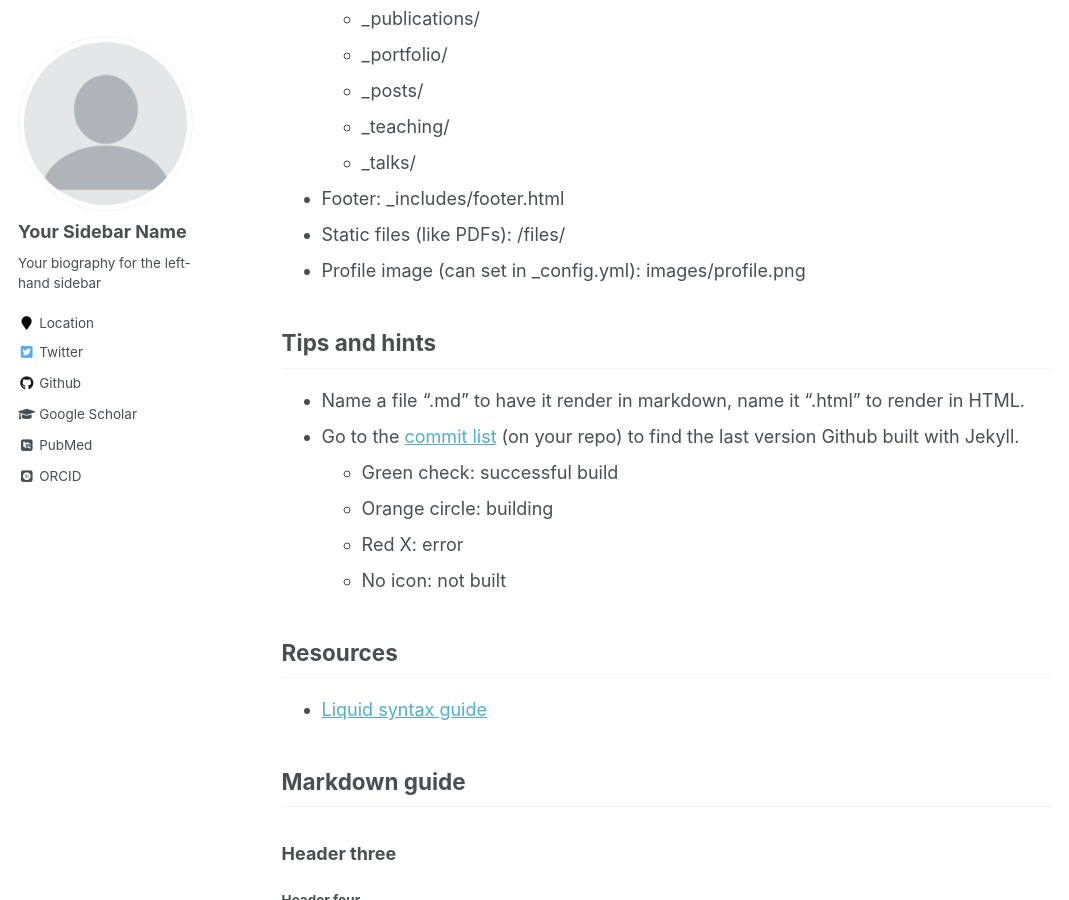
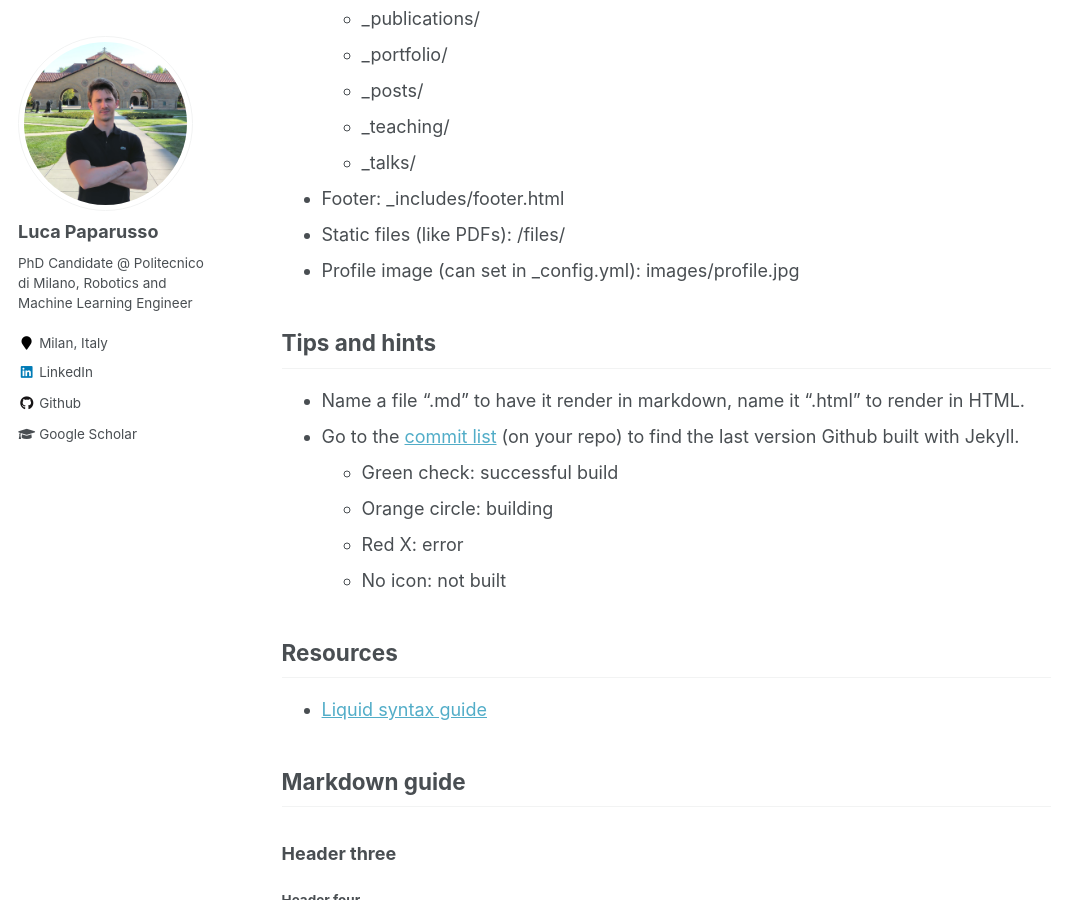
Before and after one commit to lpaparusso/lpaparusso.github.io, a Jekyll site: the page built from _pages/markdown.md, in a window 1280 px wide and 900 px high, scrolled down 401 px. Shown: the whole window, without its empty margins (0-1069 px from the left). Built offline with Jekyll 4.4.1, drawn with Linux system fonts in a browser that asks for light colours; some web fonts are replaced.

Commit message:
Added personal info

```diff
--- a/_config.yml
+++ b/_config.yml
@@ -80,13 +80,13 @@ analytics:
 
 # Site Author
 author:
-  name             : "Your Sidebar Name"
-  avatar           : "profile.png"
-  bio              : "Your biography for the left-hand sidebar"
-  location         : "Location"
+  name             : "Luca Paparusso"
+  avatar           : "profile.jpg"
+  bio              : "PhD Candidate @ Politecnico di Milano, Robotics and Machine Learning Engineer"
+  location         : "Milan, Italy"
   employer         :
-  pubmed           : "https://www.ncbi.nlm.nih.gov/pubmed/?term=john+snow"
-  googlescholar    : "http://yourfullgooglescholarurl.com"
+  pubmed           : #"https://www.ncbi.nlm.nih.gov/pubmed/?term=john+snow"
+  googlescholar    : "https://scholar.google.com/citations?user=ynmUmQsAAAAJ&hl=it"
   email            :
   researchgate     :  # example: "https://www.researchgate.net/profile/yourprofile"
   uri              :
@@ -96,20 +96,20 @@ author:
   flickr           :
   facebook         :
   foursquare       :
-  github           : "academicpages"
+  github           : "https://github.com/lpaparusso"
   google_plus      :
   keybase          :
   instagram        :
   impactstory      : #"https://profiles.impactstory.org/u/xxxx-xxxx-xxxx-xxxx"
   lastfm           :
-  linkedin         :
-  orcid            : "http://orcid.org/yourorcidurl"
+  linkedin         : "https://www.linkedin.com/in/luca-paparusso/"
+  orcid            : #"http://orcid.org/yourorcidurl"
   pinterest        :
   soundcloud       :
   stackoverflow    : # http://stackoverflow.com/users/123456/username
   steam            :
   tumblr           :
-  twitter          : "replacethistwitterhandle"
+  twitter          : #"replacethistwitterhandle"
   vine             :
   weibo            :
   xing             :
--- a/_pages/markdown.md
+++ b/_pages/markdown.md
@@ -20,7 +20,7 @@ redirect_from:
   * _talks/
 * Footer: _includes/footer.html
 * Static files (like PDFs): /files/
-* Profile image (can set in _config.yml): images/profile.png
+* Profile image (can set in _config.yml): images/profile.jpg
 
 ## Tips and hints
 
```
Also changed, not shown: images/profile.jpg (added), images/profile.png (deleted).
